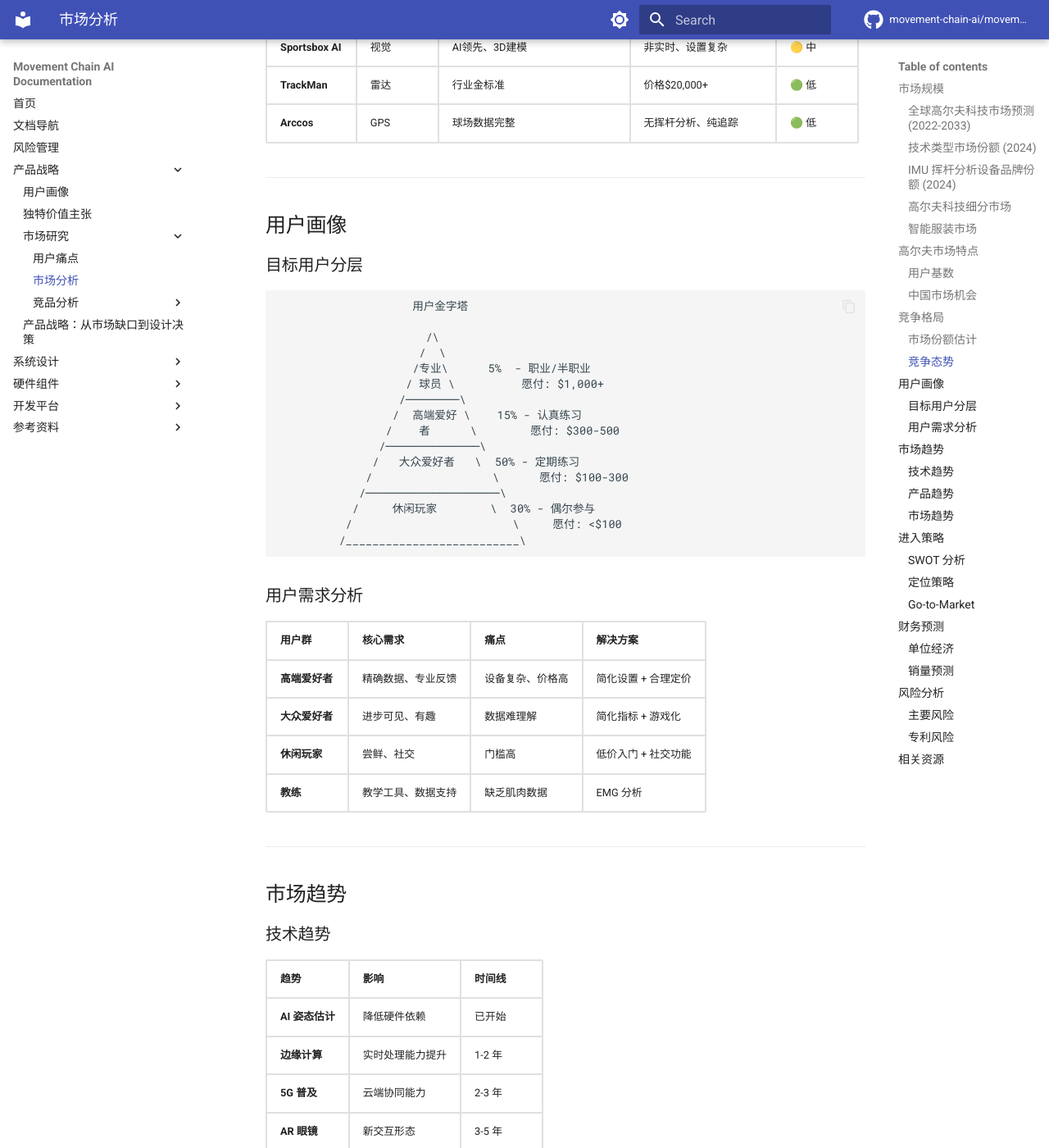
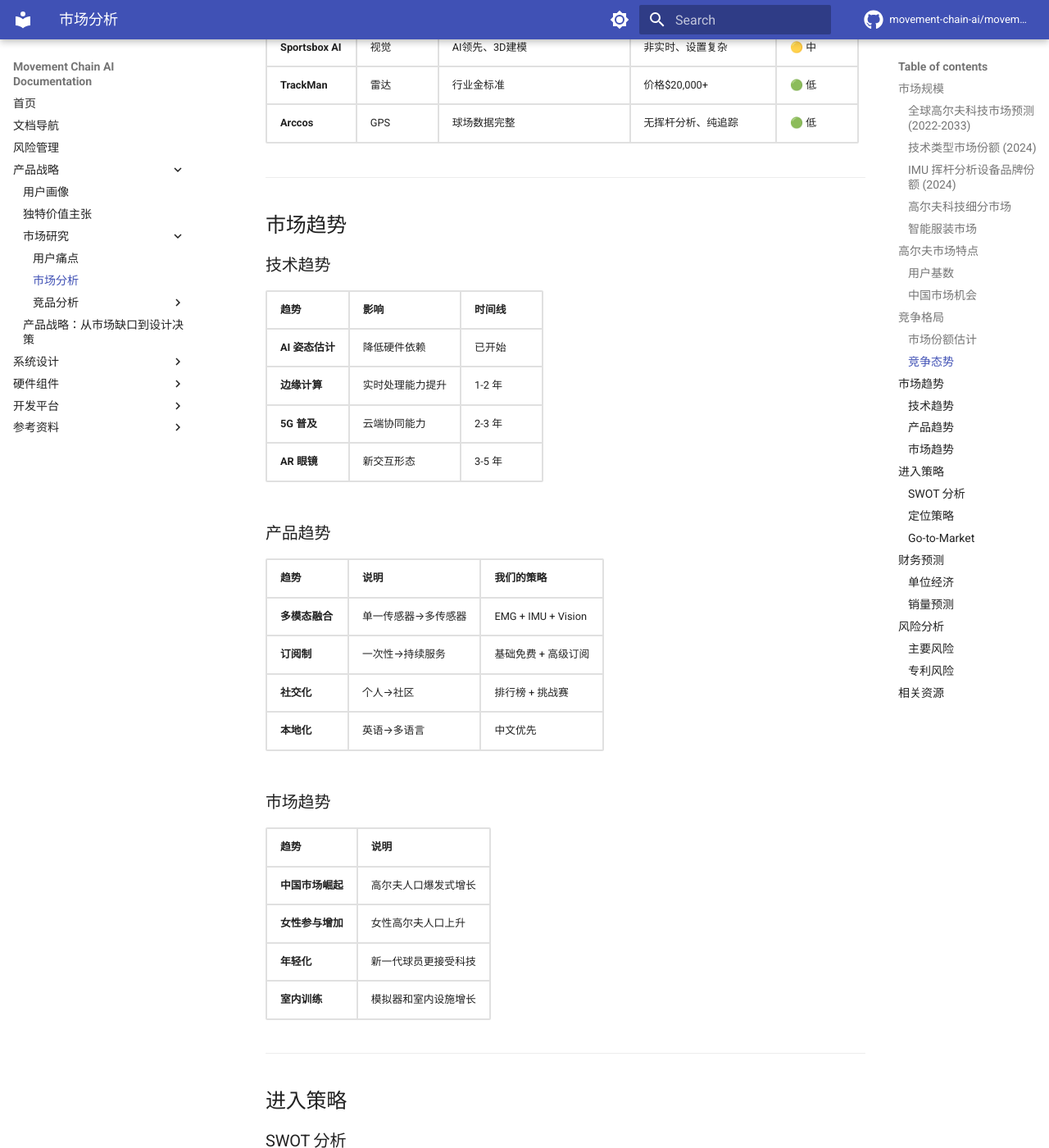
Before and after one commit to movement-chain-ai/movement-chain-docs, an MkDocs documentation site: the page built from docs/zh/product/market-landscape/market-size.md, in a window 1280 px wide and 1400 px high, scrolled down 4278 px. Shown: the whole window at 82% size. Built offline with MkDocs 1.6.1 and Material for MkDocs 9.7.7, drawn with Linux system fonts in a browser that asks for light colours; comment, search, counter and statistics services are not loaded; the version menu is left out.

Commit message:
更新用户画像和市场规模文档
- user-personas: 修改第三节标题，更新价值主张为"一套完整的系统性解决方案"
- market-size: 移除重复的用户画像部分（已有独立文档）

🤖 Generated with [Claude Code](https://claude.com/claude-code)

Co-Authored-By: Claude Opus 4.5 <noreply@anthropic.com>

````diff
--- a/docs/zh/product/market-landscape/market-size.md
+++ b/docs/zh/product/market-landscape/market-size.md
@@ -145,40 +145,6 @@ IMU 挥杆分析设备市场份额
 
 ---
 
-## 用户画像
-
-### 目标用户分层
-
-```text
-                    用户金字塔
-
-                      /\
-                     /  \
-                    /专业\      5%  - 职业/半职业
-                   / 球员 \          愿付: $1,000+
-                  /────────\
-                 /  高端爱好 \    15% - 认真练习
-                /    者      \        愿付: $300-500
-               /──────────────\
-              /   大众爱好者   \  50% - 定期练习
-             /                  \      愿付: $100-300
-            /────────────────────\
-           /     休闲玩家        \  30% - 偶尔参与
-          /                        \     愿付: <$100
-         /__________________________\
-```
-
-### 用户需求分析
-
-| 用户群 | 核心需求 | 痛点 | 解决方案 |
-|-------|---------|------|---------|
-| **高端爱好者** | 精确数据、专业反馈 | 设备复杂、价格高 | 简化设置 + 合理定价 |
-| **大众爱好者** | 进步可见、有趣 | 数据难理解 | 简化指标 + 游戏化 |
-| **休闲玩家** | 尝鲜、社交 | 门槛高 | 低价入门 + 社交功能 |
-| **教练** | 教学工具、数据支持 | 缺乏肌肉数据 | EMG 分析 |
-
----
-
 ## 市场趋势
 
 ### 技术趋势
````
Also changed, not shown: docs/zh/product/user-personas.md (+2 -2 lines).
